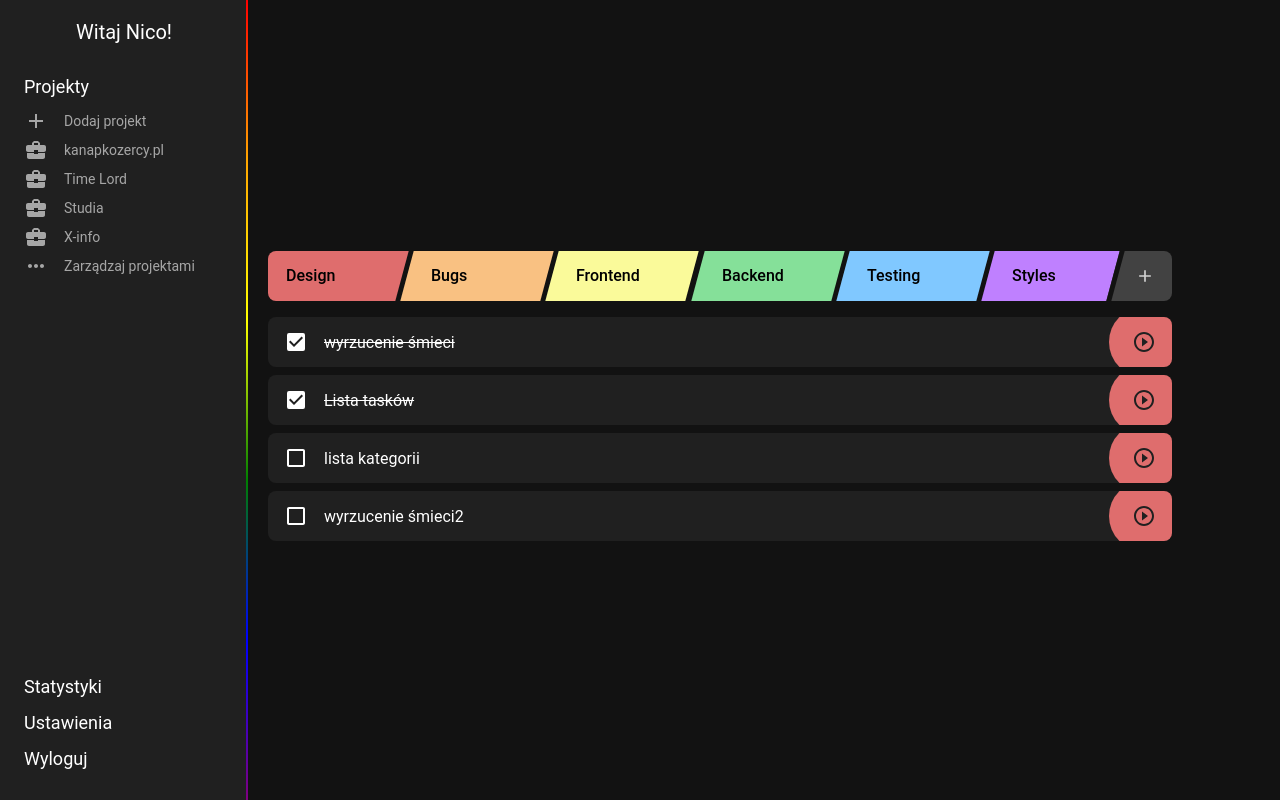
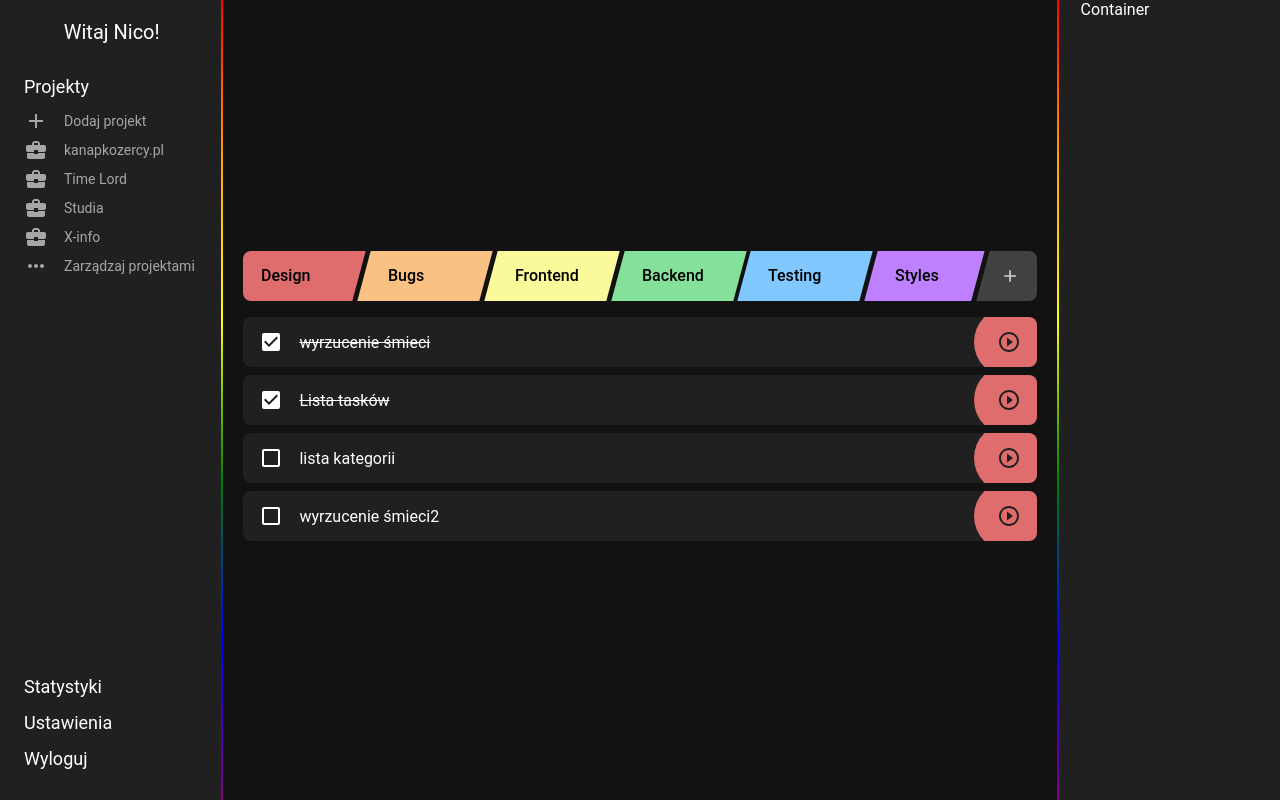
Before and after one commit to Nico2d/TimeLord, a React (Create React App) app: page / in a window 1280 px wide. Built offline with nearby package versions, Linux system fonts and the light colour scheme.

Commit message:
feat: add complementary sidebar

```diff
--- a/src/App.js
+++ b/src/App.js
@@ -1,6 +1,7 @@
 import styled from "styled-components";
 import { MainSection } from "./Components/Main/MainSection";
 import { Sidebar } from "./Components/Sidebar/Sidebar";
+import { Complementary } from "./Components/Complementary/Complementary";
 import { createGlobalStyle, ThemeProvider } from "styled-components";
 
 function App() {
@@ -19,6 +20,7 @@ function App() {
       <GlobalStyle whiteColor />
       <Sidebar />
       <MainSection />
+      <Complementary />
     </Container>
   );
 }
@@ -27,5 +29,6 @@ export default App;
 
 const Container = styled.div`
   display: flex;
+  justify-content: space-between;
   background: #121212;
 `;
--- /dev/null
+++ b/src/Components/Complementary/Complementary.tsx
@@ -0,0 +1,45 @@
+import styled from "styled-components";
+
+export const Complementary = () => {
+  return <Container>Container</Container>;
+};
+
+const Container = styled.div`
+  position: relative;
+  display: flex;
+  flex-flow: column;
+  background: #202020;
+  color: white;
+  width: 200px;
+  height: 100vh;
+  padding: 0 1.5rem;
+
+  ::before {
+    position: absolute;
+    top: 0;
+    bottom: 0;
+    width: 2px;
+    left: 0;
+    content: "";
+
+    /* background: linear-gradient(
+      to bottom,
+      #df6d6d,
+      #f9c182,
+      #fafa9a,
+      #85e099,
+      #80c8ff,
+      #bf80ff
+    ); */
+
+    background: linear-gradient(
+      to bottom,
+      red,
+      orange,
+      yellow,
+      green,
+      blue,
+      purple
+    );
+  }
+`;
```
